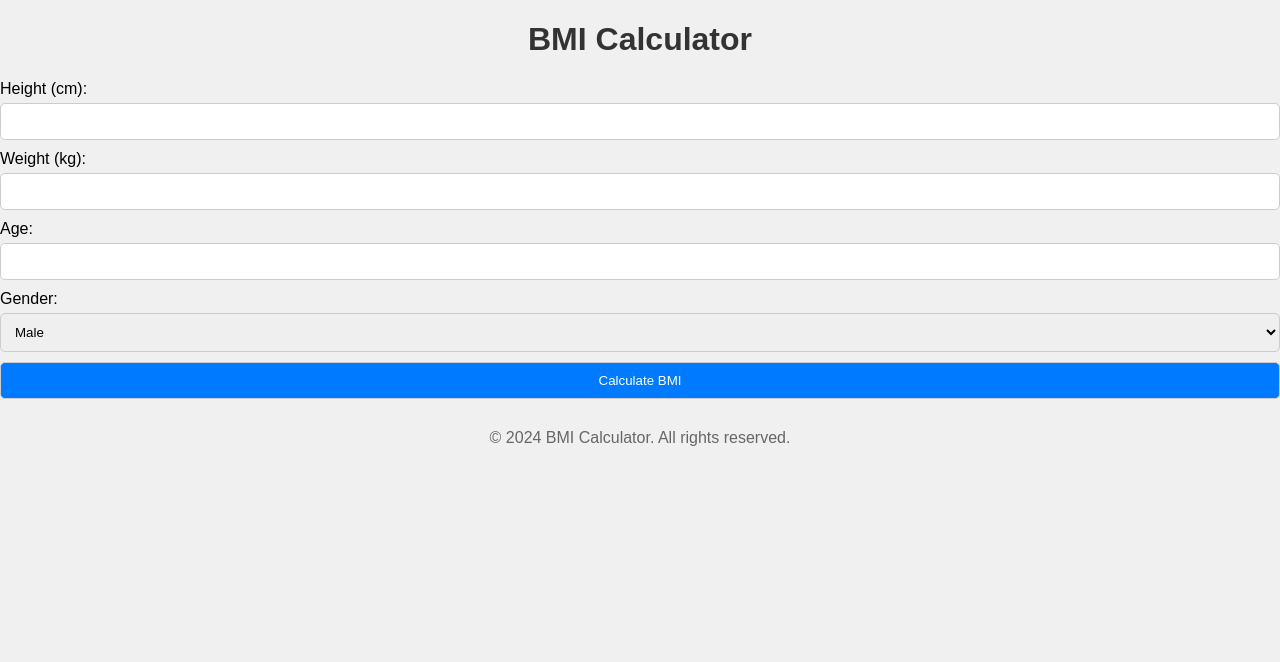
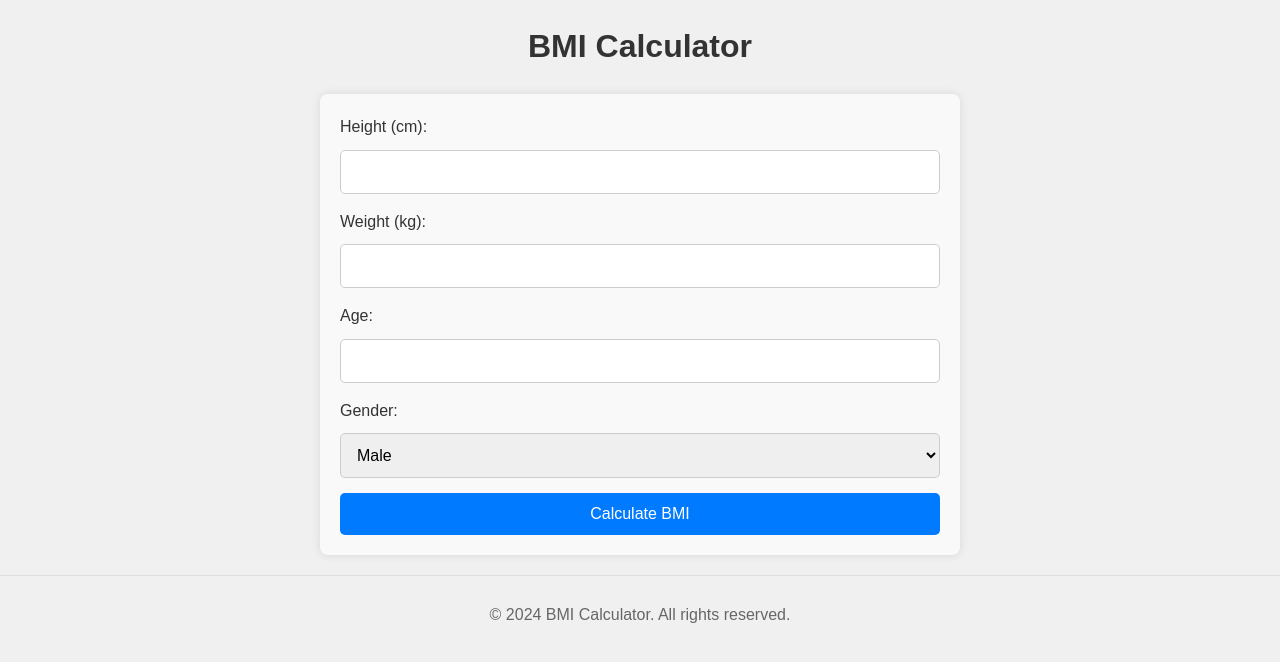
Before and after one commit to kipsamoh/BMIcare, a Flask app: page / in a window 1280 px wide. Shown: the top 662 px of the page. Run offline with Flask 3, Linux system fonts and the light colour scheme.

Commit message:
styles.css

```diff
--- a/static/styles.css
+++ b/static/styles.css
@@ -1,58 +1,125 @@
-/* styles.css */
-
 /* Body styles */
 body {
     font-family: Arial, sans-serif;
     background-color: #f0f0f0;
     margin: 0;
     padding: 0;
+    line-height: 1.6;
 }
 
 /* Container styles */
 .container {
-    max-width: 600px;
-    margin: 0 auto;
-    padding: 20px;
+    max-width: 800px;
+    margin: 20px auto;
+    padding: 30px;
     background-color: #fff;
     border-radius: 10px;
-    box-shadow: 0 0 10px rgba(0, 0, 0, 0.1);
+    box-shadow: 0 0 20px rgba(0, 0, 0, 0.1);
 }
 
 /* Heading styles */
-h1 {
+h1, h2, h3 {
     color: #333;
     text-align: center;
+}
+
+/* Navigation styles */
+nav {
+    background-color: #007bff;
+    padding: 10px 0;
+    text-align: center;
+}
+
+nav ul {
+    list-style-type: none;
+    padding: 0;
+}
+
+nav ul li {
+    display: inline;
+    margin-right: 10px;
+}
+
+nav ul li a {
+    color: #fff;
+    text-decoration: none;
+    padding: 10px 15px;
+    border-radius: 5px;
+    transition: background-color 0.3s ease;
+}
+
+nav ul li a:hover {
+    background-color: #0056b3;
 }
 
 /* Form styles */
 form {
     margin-top: 20px;
+    max-width: 600px;
+    margin: 0 auto;
+    padding: 20px;
+    background-color: #f9f9f9;
+    border-radius: 8px;
+    box-shadow: 0 0 10px rgba(0, 0, 0, 0.1);
 }
 
 label {
     display: block;
-    margin-bottom: 5px;
+    margin-bottom: 10px;
+    color: #333;
 }
 
+input[type="text"],
+input[type="email"],
 input[type="number"],
-select,
-button {
+textarea,
+select {
     width: 100%;
-    padding: 10px;
-    margin-bottom: 10px;
+    padding: 12px;
+    margin-bottom: 15px;
     border: 1px solid #ccc;
     border-radius: 5px;
     box-sizing: border-box;
+    font-size: 16px;
+}
+
+textarea {
+    height: 120px;
 }
 
 button {
+    width: 100%;
+    padding: 12px;
     background-color: #007bff;
     color: #fff;
+    border: none;
+    border-radius: 5px;
     cursor: pointer;
+    font-size: 16px;
+    transition: background-color 0.3s ease;
 }
 
 button:hover {
     background-color: #0056b3;
+}
+
+/* Blog post styles */
+.blog-post {
+    background-color: #fff;
+    margin-bottom: 20px;
+    padding: 20px;
+    border-radius: 8px;
+    box-shadow: 0 0 10px rgba(0, 0, 0, 0.1);
+}
+
+.blog-post h2 {
+    color: #333;
+    margin-bottom: 10px;
+}
+
+.blog-post p {
+    color: #666;
+    line-height: 1.6;
 }
 
 /* Footer styles */
@@ -60,4 +127,7 @@
     margin-top: 20px;
     text-align: center;
     color: #666;
+    padding: 10px 0;
+    background-color: #f0f0f0;
+    border-top: 1px solid #ddd;
 }
```
